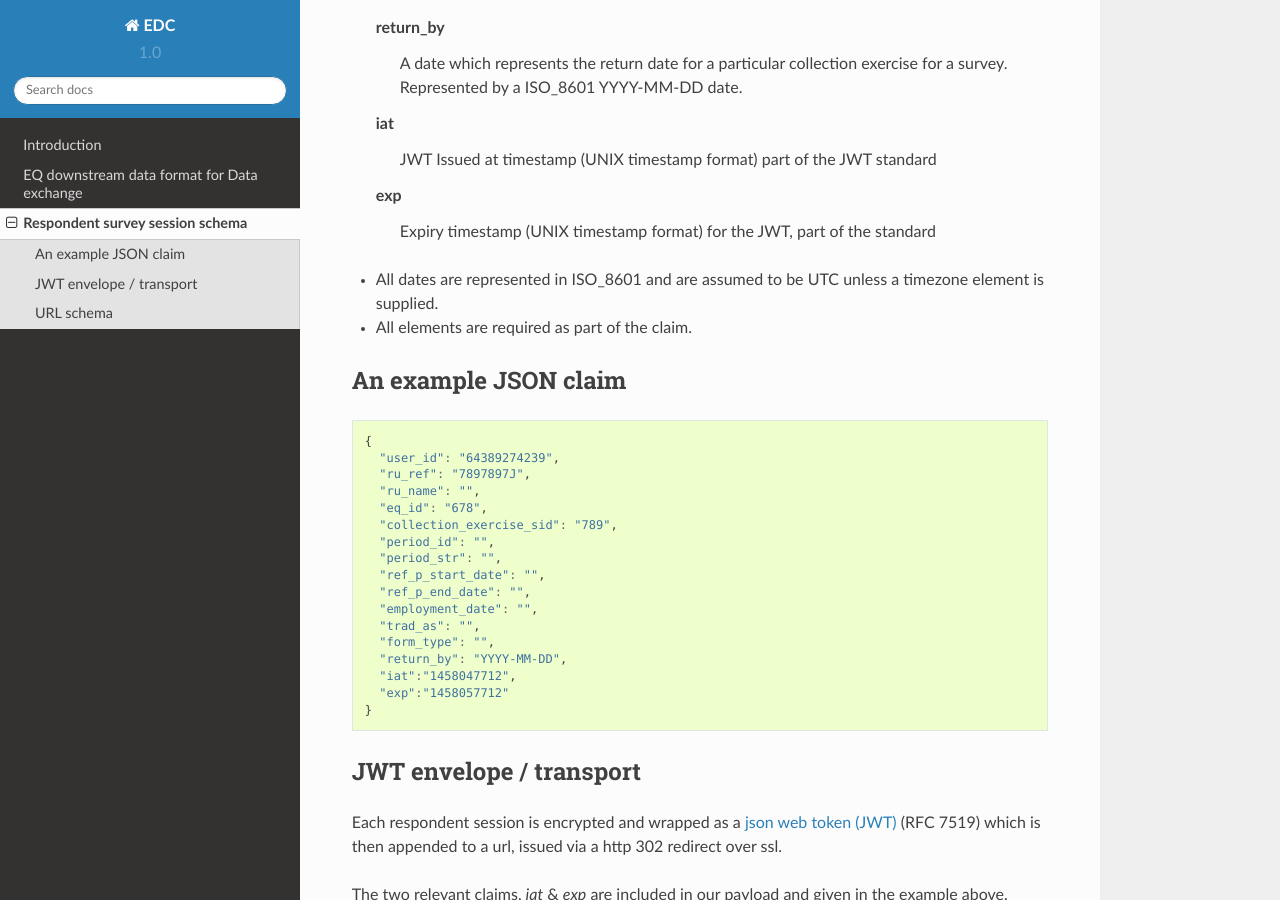
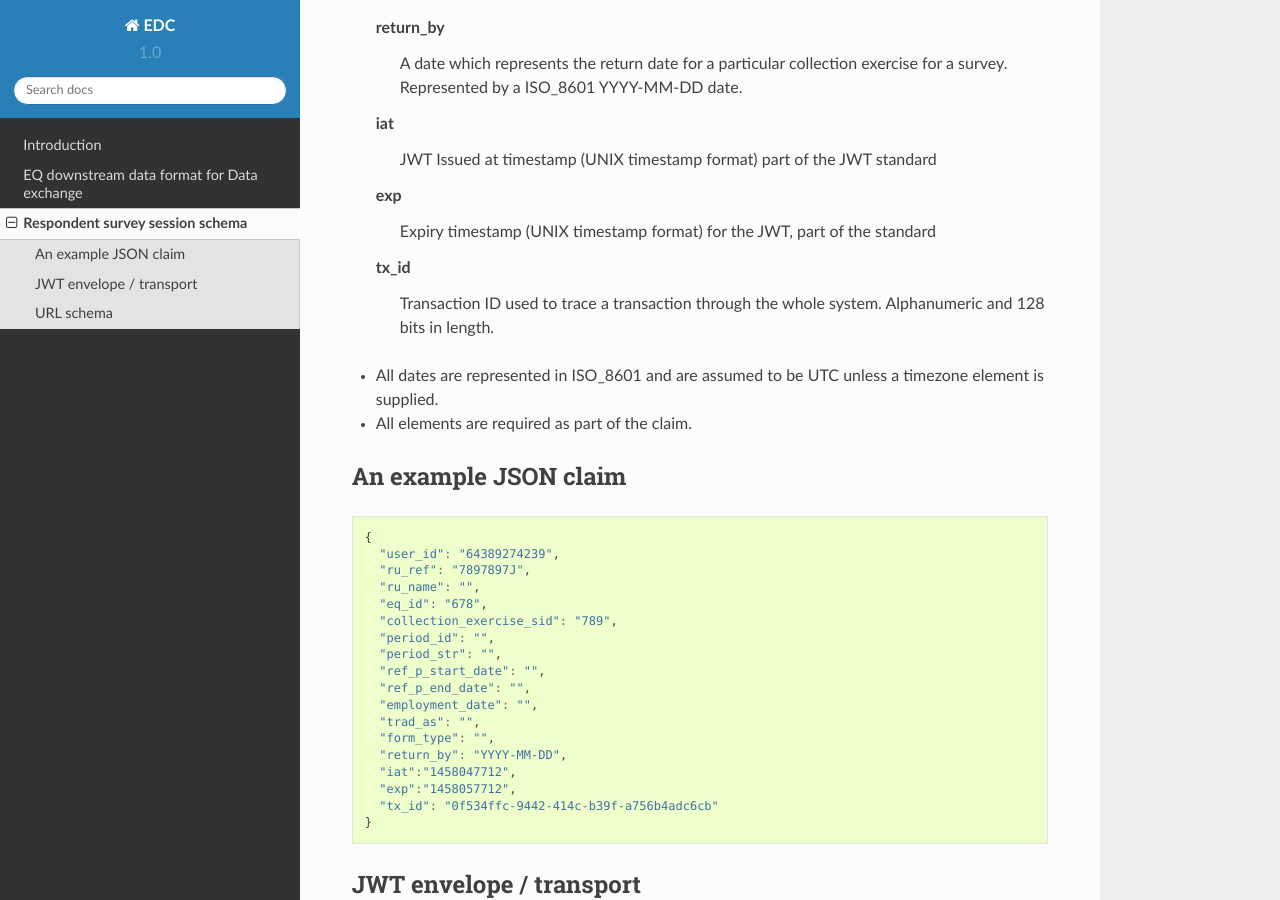
Before and after one commit to ONSdigital/ons-schema-definitions, a Sphinx documentation site: the page built from docs/rm-eq.rst, in a window 1280 px wide and 900 px high, scrolled down 1183 px. Built offline with Sphinx 7.4.7 and the Read the Docs theme 2.0.0, drawn with Linux system fonts in a browser that asks for light colours.

Commit message:
Adding Transaction ID to the RRM and SDX payloads

```diff
--- a/docs/dx-eq.rst
+++ b/docs/dx-eq.rst
@@ -22,6 +22,8 @@ Low-level datatypes
 
 
 Schema definition
+  tx_id
+     Transaction ID used to trace a transaction through the whole system. Alphanumeric and 128 bits in length.
   type
     The unique type identifier of this JSON file.
     Will always be "uk.gov.ons.edc.eq:surveyresponse"
@@ -70,6 +72,7 @@ Example Json payload
 .. code-block:: javascript
 
     {
+      "tx_id": "0f534ffc-9442-414c-b39f-a756b4adc6cb",
       "type" : "uk.gov.ons.edc.eq:surveyresponse",
       "version" : "0.0.1",
       "origin" : "uk.gov.ons.edc.eq",
--- a/docs/rm-eq.rst
+++ b/docs/rm-eq.rst
@@ -38,6 +38,8 @@ Schema definition
     JWT Issued at timestamp (UNIX timestamp format) part of the JWT standard
   exp
     Expiry timestamp (UNIX timestamp format) for the JWT, part of the standard
+  tx_id
+    Transaction ID used to trace a transaction through the whole system. Alphanumeric and 128 bits in length.
 
 * All dates are represented in ISO_8601 and are assumed to be UTC unless a timezone element is supplied.
 * All elements are required as part of the claim.
@@ -64,7 +66,8 @@ An example JSON claim
     "form_type": "",
     "return_by": "YYYY-MM-DD",
     "iat":"1458047712",
-    "exp":"1458057712"
+    "exp":"1458057712",
+    "tx_id": "0f534ffc-9442-414c-b39f-a756b4adc6cb"
   }
 
 
```
